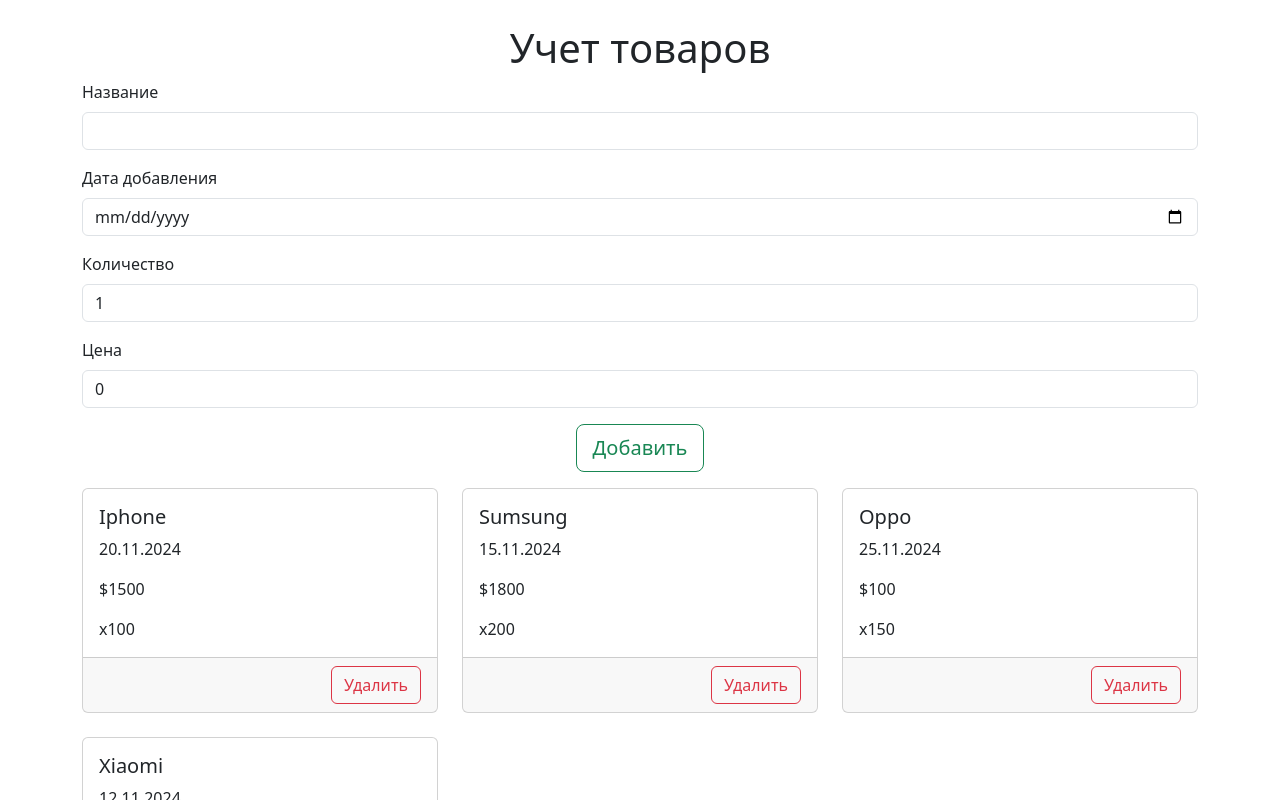
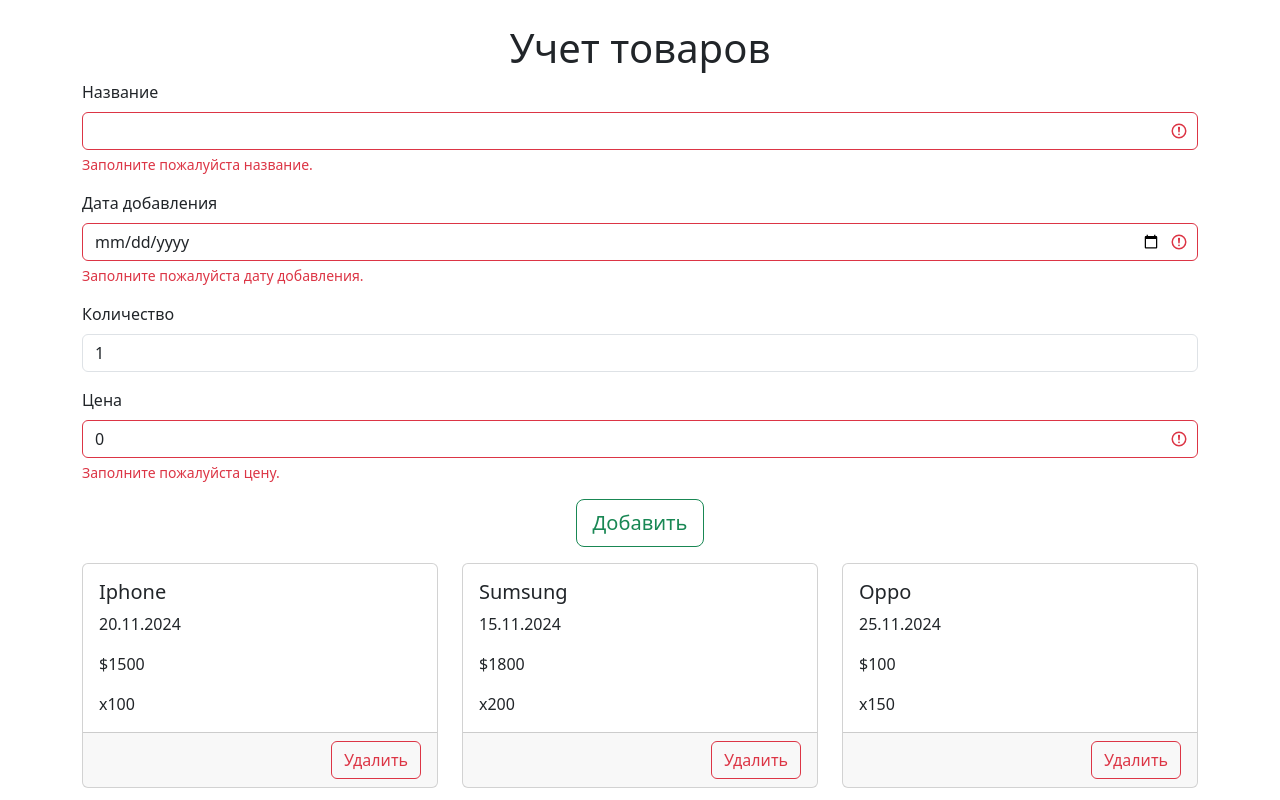
Before and after one commit to DenisValentinovich/is-23-19b-groupB, a Vue app: page / in a window 1280 px wide. Shown: the top 800 px of the page. Built offline with nearby package versions, Linux system fonts and the light colour scheme.

Commit message:
add validation

```diff
--- a/src/App.vue
+++ b/src/App.vue
@@ -67,19 +67,32 @@
         <form action="">
           <div class="mb-3">
             <label for="name" class="form-label">Название</label>
-            <input type="text" v-model="name" class="form-control" id="name">
+            <input type="text" v-model="name" class="form-control" :class="{'is-invalid': !name}" id="name">
+            <div class="invalid-feedback">
+              Заполните пожалуйста название.
+            </div>
+
           </div>
           <div class="mb-3">
             <label for="date" class="form-label">Дата добавления</label>
-            <input type="date" v-model="date" class="form-control" id="date">
+            <input type="date" v-model="date" class="form-control" :class="{'is-invalid': !date}" id="date">
+            <div class="invalid-feedback">
+              Заполните пожалуйста дату добавления.
+            </div>
           </div>
           <div class="mb-3">
             <label for="count" class="form-label">Количество</label>
-            <input type="number" v-model="count" class="form-control" id="count">
+            <input type="number" v-model="count" class="form-control" :class="{'is-invalid': !count}" id="count">
+            <div class="invalid-feedback">
+              Заполните пожалуйста количество.
+            </div>
           </div>
           <div class="mb-3">
             <label for="price" class="form-label">Цена</label>
-            <input type="number" v-model="price" class="form-control" id="price">
+            <input type="number" v-model="price" class="form-control" :class="{'is-invalid': !price}" id="price">
+            <div class="invalid-feedback">
+              Заполните пожалуйста цену.
+            </div>
           </div>
           <div class="mb-3 text-center">
             <button @click="addProduct" type="button" class="btn btn-outline-success btn-lg">Добавить</button>
```
